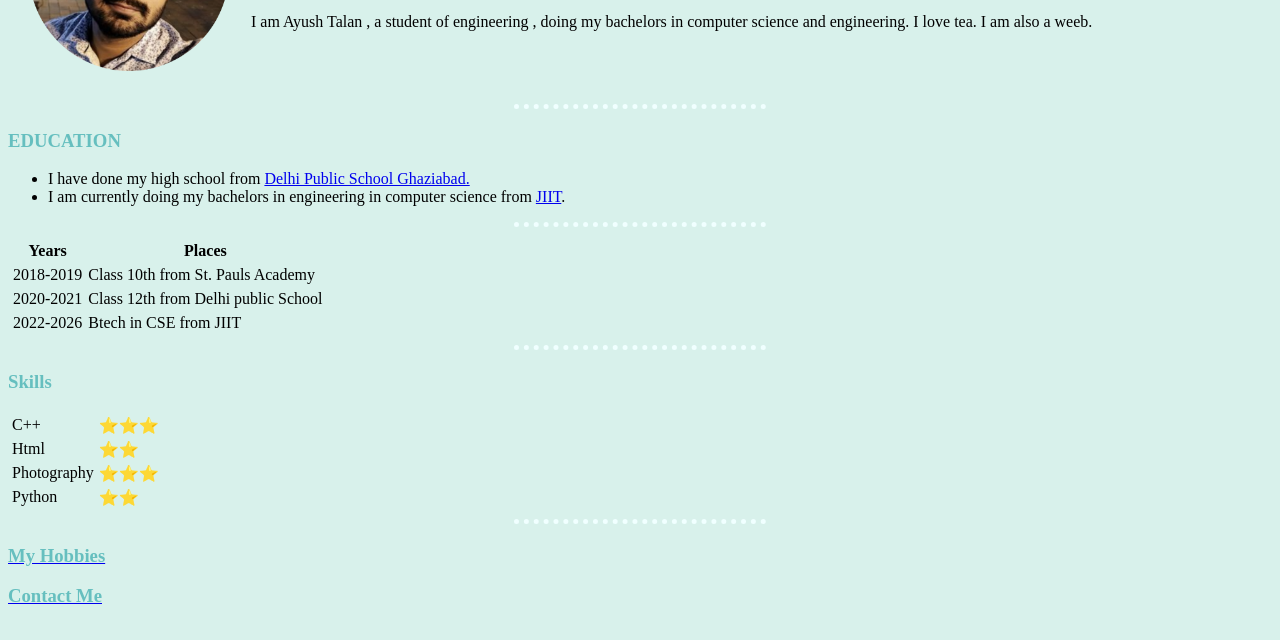
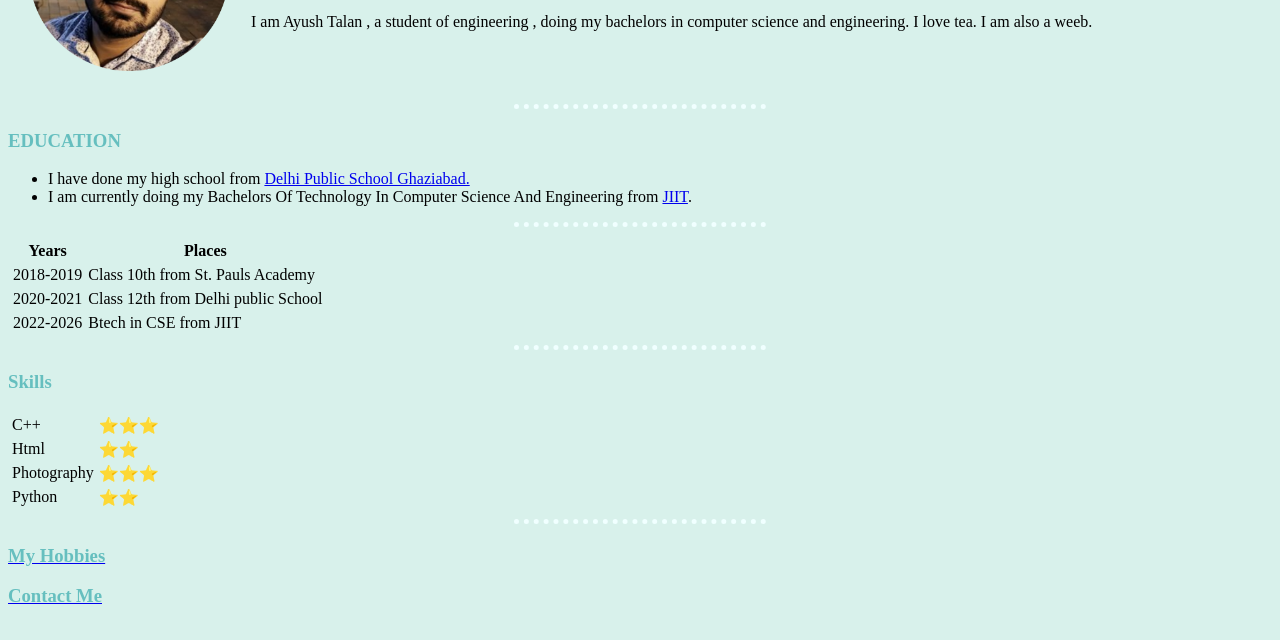
Before and after one commit to talanayush/mywebsite, a plain HTML site: page index.html in a window 1280 px wide. Shown: the part 158-798 px from the top of the page. Drawn offline with Linux system fonts and the light colour scheme.

Commit message:
Update index.html

```diff
--- a/index.html
+++ b/index.html
@@ -20,7 +20,7 @@
     <h3>EDUCATION</h3>
     <p><ul>
         <li>I have done my high school from <a href="https://www.dpsgs.org/ghaziabad/"> Delhi Public School Ghaziabad.</a></li>
-        <li>I am currently doing my bachelors in engineering in computer science from <a href=https://www.jiit.ac.in/"> JIIT</a>.</li>
+        <li>I am currently doing my Bachelors Of Technology In Computer Science And Engineering from <a href=https://www.jiit.ac.in/"> JIIT</a>.</li>
     </ul></p>
     <hr>
     <table cellspacing="4">
```
